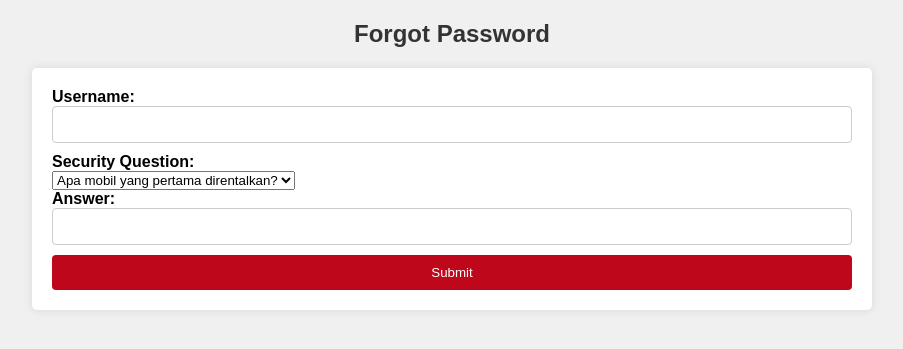
After one commit to arndri/mpti-rental-mobil, a PHP site: page /mpti-frontend/forgot_password.php in a window 1280 px wide. The commit adds this page. Shown: the top 349 px of the page, without its empty margins (188-1091 px from the left). Run offline with PHP 8.4, Linux system fonts and the light colour scheme.

Commit message:
add forgot pass

```diff
--- /dev/null
+++ b/forgot_password.php
@@ -0,0 +1,118 @@
+<?php
+include 'config.php';
+
+$conn = connect_to_db();
+
+if ($_SERVER["REQUEST_METHOD"] == "POST") {
+    $username = $_POST['username'];
+    $questionIndex = $_POST['question'];
+    $answer = $_POST['answer'];
+
+    $sql = "SELECT * FROM admin WHERE username=?";
+$stmt = $conn->prepare($sql);
+$stmt->bind_param("s", $username);
+$stmt->execute();
+$result = $stmt->get_result();
+
+if ($result->num_rows > 0) {
+    $user = $result->fetch_assoc();
+
+    if ($user !== null) {
+        if ($questionIndex == 0) {
+            $storedHash = $user['jawaban1'];
+        } else {
+            $storedHash = $user['jawaban2'];
+        }
+        if (password_verify($answer, $storedHash)) {
+            session_start();
+            $_SESSION['username'] = $username;
+            echo "<script>alert('Username tersedia'); window.location.href = 'process/forgot_password_process.php';</script>";
+            exit();
+        } else {
+            echo "<script>alert('Jawaban salah'); window.history.back();</script>";
+        }
+    } else {
+        echo "<script>alert('Username tidak ada'); window.history.back();</script>";
+    }
+} else {
+    echo "<script>alert('Username tidak ada'); window.history.back();</script>";
+}
+
+$stmt->close();
+}
+?>
+
+<!DOCTYPE html>
+<html>
+<head>
+    <title>Forgot Password</title>
+    <style>
+        body {
+            font-family: Arial, sans-serif;
+            background-color: #f0f0f0;
+        }
+
+        h2 {
+            color: #333;
+            text-align: center;
+        }
+
+        form {
+            width: 800px; /* Adjusted width */
+            margin: 0 auto;
+            background-color: #fff;
+            padding: 20px;
+            border-radius: 5px;
+            box-shadow: 0 0 10px rgba(0, 0, 0, 0.1);
+        }
+
+        label {
+            font-weight: bold;
+        }
+
+        input[type="text"],
+        input[type="password"] {
+            width: 100%;
+            padding: 10px;
+            margin-bottom: 10px;
+            border: 1px solid #ccc;
+            border-radius: 4px;
+            box-sizing: border-box;
+        }
+
+        input[type="submit"] {
+            width: 100%;
+            padding: 10px;
+            border: none;
+            border-radius: 4px;
+            background-color: #bf071b;
+            color: white;
+            cursor: pointer;
+        }
+
+        input[type="submit"]:hover {
+            background-color: #6b6b6b;
+        }
+    </style>
+</head>
+<body>
+    <h2>Forgot Password</h2>
+    <form action="" method="POST">
+        <label for="username">Username:</label><br>
+        <input type="text" id="username" name="username" required><br>
+
+        <label for="question">Security Question:</label><br>
+        <select id="question" name="question" required>
+            <option value="0">Apa mobil yang pertama direntalkan?</option>
+            <option value="1">Apa nama hewan peliharaan anda?</option>
+        </select><br>
+
+        <label for="answer">Answer:</label><br>
+        <input type="text" id="answer" name="answer" required><br>
+
+        <?php if (isset($error_message)) { echo "<script>alert($error_message); window.location.href = '../login-admin.php';</script>";} ?>
+
+        <input type="submit" value="Submit">
+    </form>
+</body>
+</html>
```
Also changed, not shown: login-admin.php (+17 -0 lines), process/forgot_password_process.php (added, +99 -0 lines).
